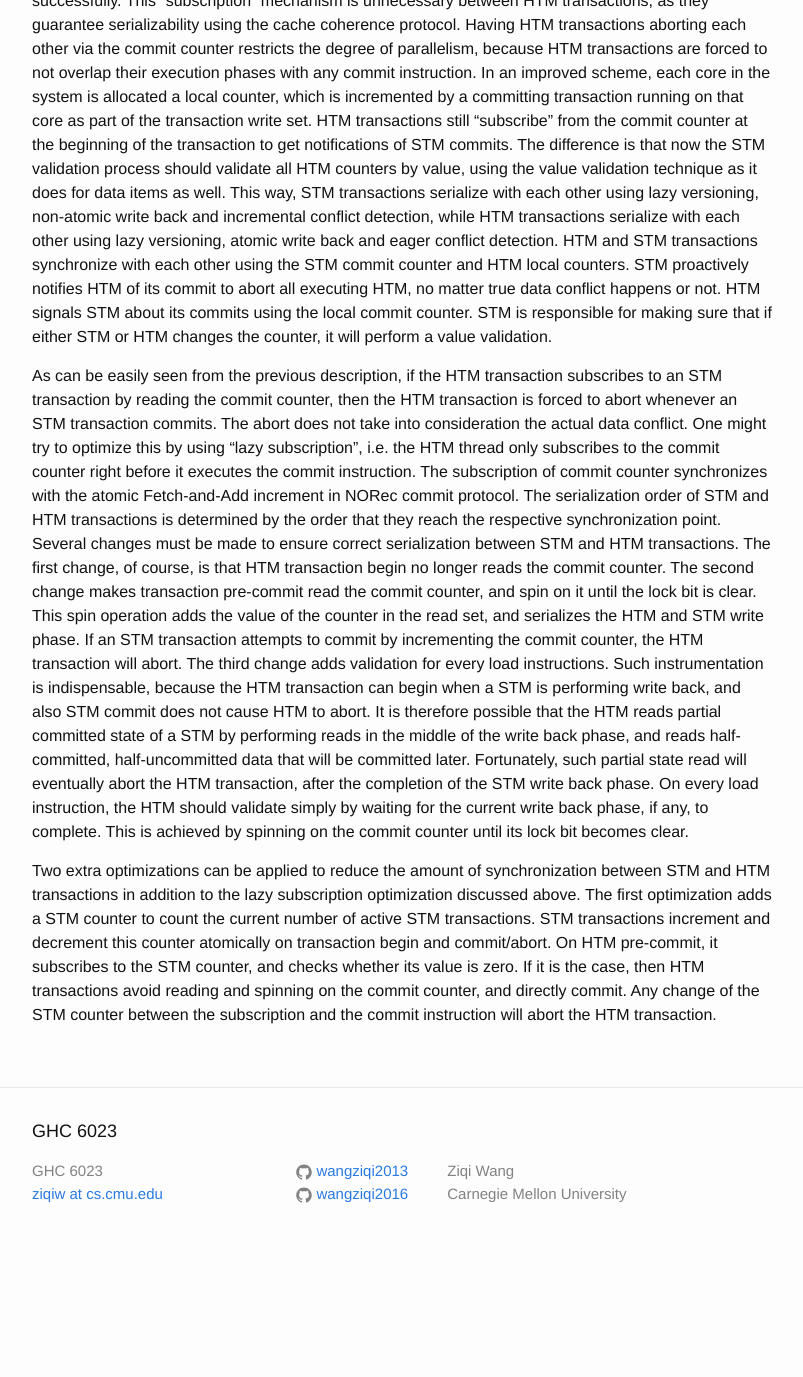
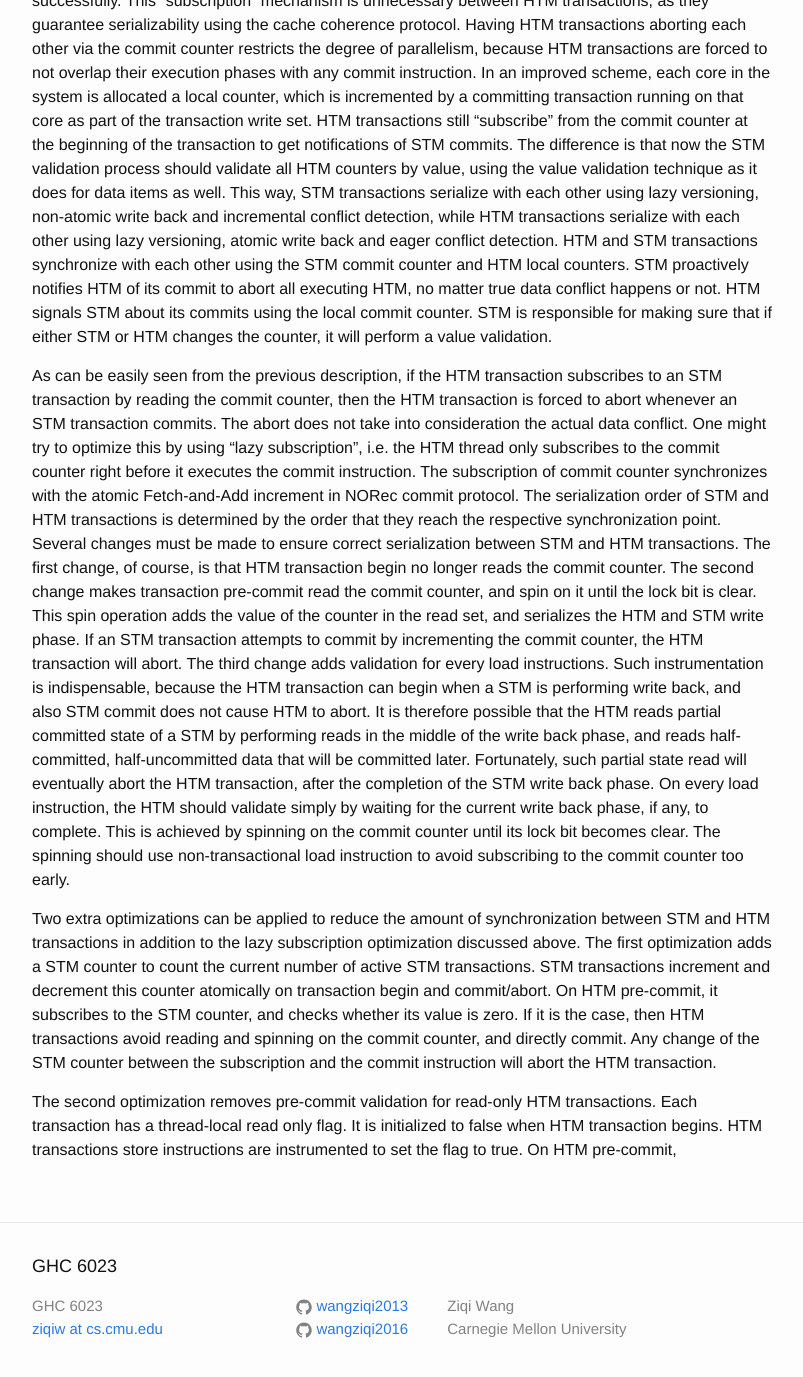
Before and after one commit to wangziqi2013/wangziqi2013.github.io, a Jekyll site: the page built from _posts/2018-05-28-Hybrid-Norec.markdown, in a window 1280 px wide and 1400 px high, scrolled down 1886 px. Shown: the top 1377 px of the window, without its empty margins (238-1041 px from the left). Built offline with Jekyll 4.4.1, drawn with Linux system fonts in a browser that asks for light colours; before the commit the page ends 3151 px from its top, so only the background shows below that.

Commit message:
Working on read only opt

```diff
--- a/_posts/2018-05-28-Hybrid-Norec.markdown
+++ b/_posts/2018-05-28-Hybrid-Norec.markdown
@@ -97,7 +97,8 @@ It is therefore possible that the HTM reads partial committed state of a STM by
 of the write back phase, and reads half-committed, half-uncommitted data that will be committed later. Fortunately,
 such partial state read will eventually abort the HTM transaction, after the completion of the STM write back phase.
 On every load instruction, the HTM should validate simply by waiting for the current write back phase, if any, to
-complete. This is achieved by spinning on the commit counter until its lock bit becomes clear.
+complete. This is achieved by spinning on the commit counter until its lock bit becomes clear. The spinning should use
+non-transactional load instruction to avoid subscribing to the commit counter too early.
 
 Two extra optimizations can be applied to reduce the amount of synchronization between STM and HTM transactions
 in addition to the lazy subscription optimization discussed above. The first optimization adds a STM counter to count
@@ -105,3 +106,7 @@ the current number of active STM transactions. STM transactions increment and de
 transaction begin and commit/abort. On HTM pre-commit, it subscribes to the STM counter, and checks whether its value
 is zero. If it is the case, then HTM transactions avoid reading and spinning on the commit counter, and directly commit.
 Any change of the STM counter between the subscription and the commit instruction will abort the HTM transaction.
+
+The second optimization removes pre-commit validation for read-only HTM transactions. Each transaction has a thread-local
+read only flag. It is initialized to false when HTM transaction begins. HTM transactions store instructions are instrumented
+to set the flag to true. On HTM pre-commit,
```
